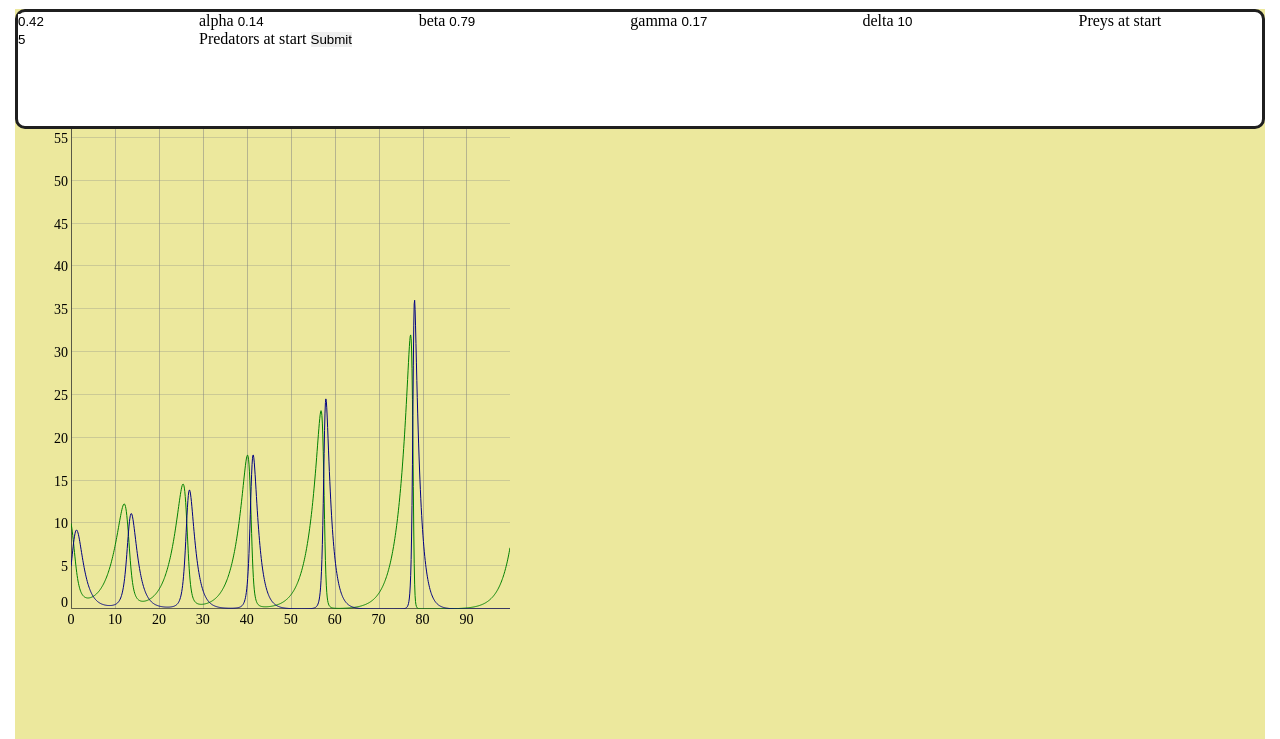
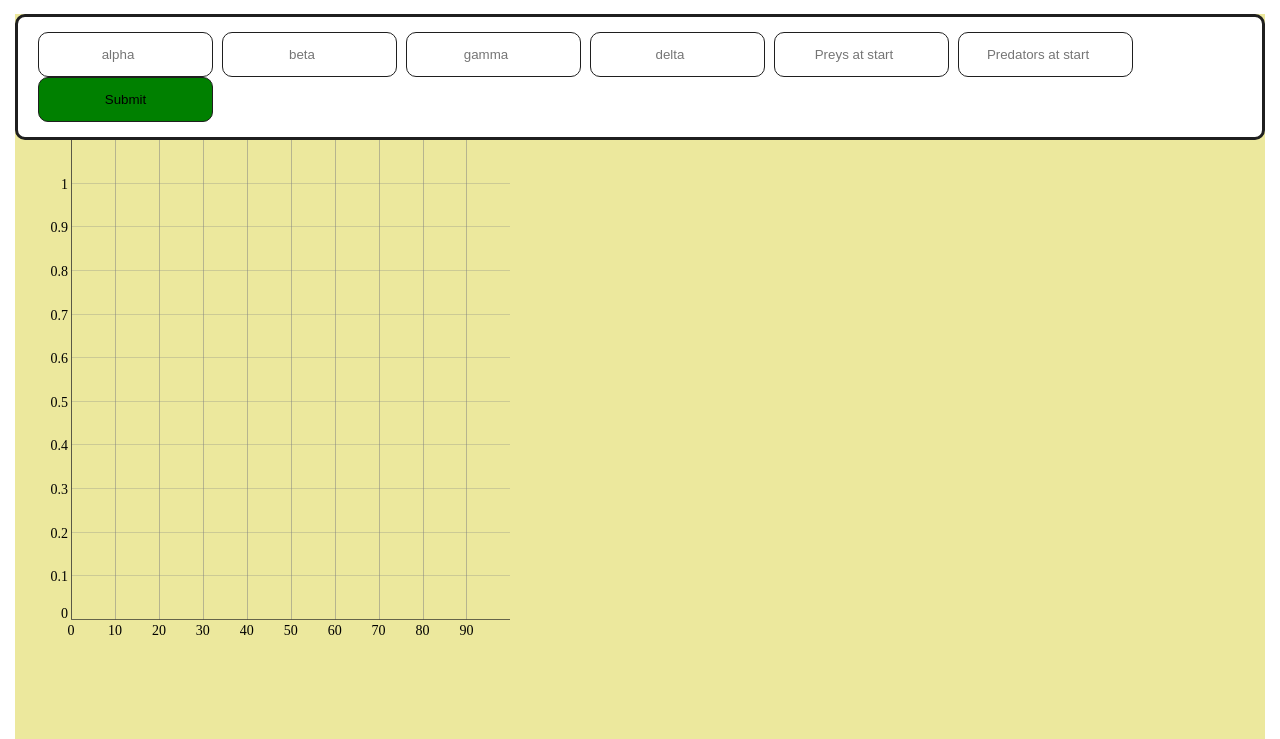
Before and after one commit to Patr1arch/Patr1arch.github.io, a plain HTML site: page index.html in a window 1280 px wide. Shown: the part 61-800 px from the top of the page. Drawn offline with Linux system fonts and the light colour scheme.

Commit message:
inputs ready

```diff
--- a/index.html
+++ b/index.html
@@ -38,13 +38,15 @@
 				<div class = "black">
 					<div class = "data">
 						<form action="javascript:solve_and_draw();">
-							<input type="number" id="alpha" value=0.42  min=0.0 step=0.01> alpha </input>
-							<input type="number" id="beta" value=0.14  min=0.0 step=0.01> beta </input>
-							<input type="number" id="gamma" value=0.79  min=0.0 step=0.01> gamma </input>
-							<input type="number" id="delta" value=0.17  min=0.0 step=0.01> delta </input>
-							<input type="number" id="startPrey" value=10  min=0 step=1> Preys at start </input>
-							<input type="number" id="startPred" value=5 min=0 step=1 > Predators at start </input>
-							<input type="submit" value="Submit">
+							<div class="inps">
+								<input type="number" id="alpha" min=0.0 step=0.01 class="inp" placeholder="alpha"></input>
+								<input type="number" id="beta" min=0.0 step=0.01 class="inp" placeholder="beta"></input>
+								<input type="number" id="gamma" min=0.0 step=0.01 class="inp" placeholder="gamma"></input>
+								<input type="number" id="delta" min=0.0 step=0.01 class="inp" placeholder="delta"></input>
+								<input type="number" id="startPrey" min=0 step=1 class="inp" placeholder="Preys at start"></input>
+								<input type="number" id="startPred" min=0 step=1 class="inp" placeholder="Predators at start"></input>
+								<input type="submit" value="Submit" class="inp bk">
+							</div>
 						</form>
 					</div>
 					<div class="graph" id="chart_1">
--- a/style.css
+++ b/style.css
@@ -142,8 +142,8 @@ html,body{
 }
 
 .data{
-	height: 120px;
-	margin-top: 10px;
+	margin-top: 15px;
+
 	background-color: white;
 	border-width: 3px;
 	border-style: solid;
@@ -151,6 +151,30 @@ html,body{
 	border-radius: 10px;
 }
 
+.inps{
+	margin-left: 15px;
+	margin-top: 15px;
+	margin-right: 15px;
+	margin-bottom: 15px;
+}
+.inp{
+	margin-left: 5px;
+
+	border: 1.5px solid #1f1f1f;
+	border-radius: 10px;
+	height: 45px;
+	width: 175px;
+	background: transparent;
+}
+
+.bk{
+	background-color: green;
+}
+input::placeholder{
+	font-size: 1em;
+	text-align: center;
+}
+
 .graph{
 	width:500px;
 	height:500px;
```
